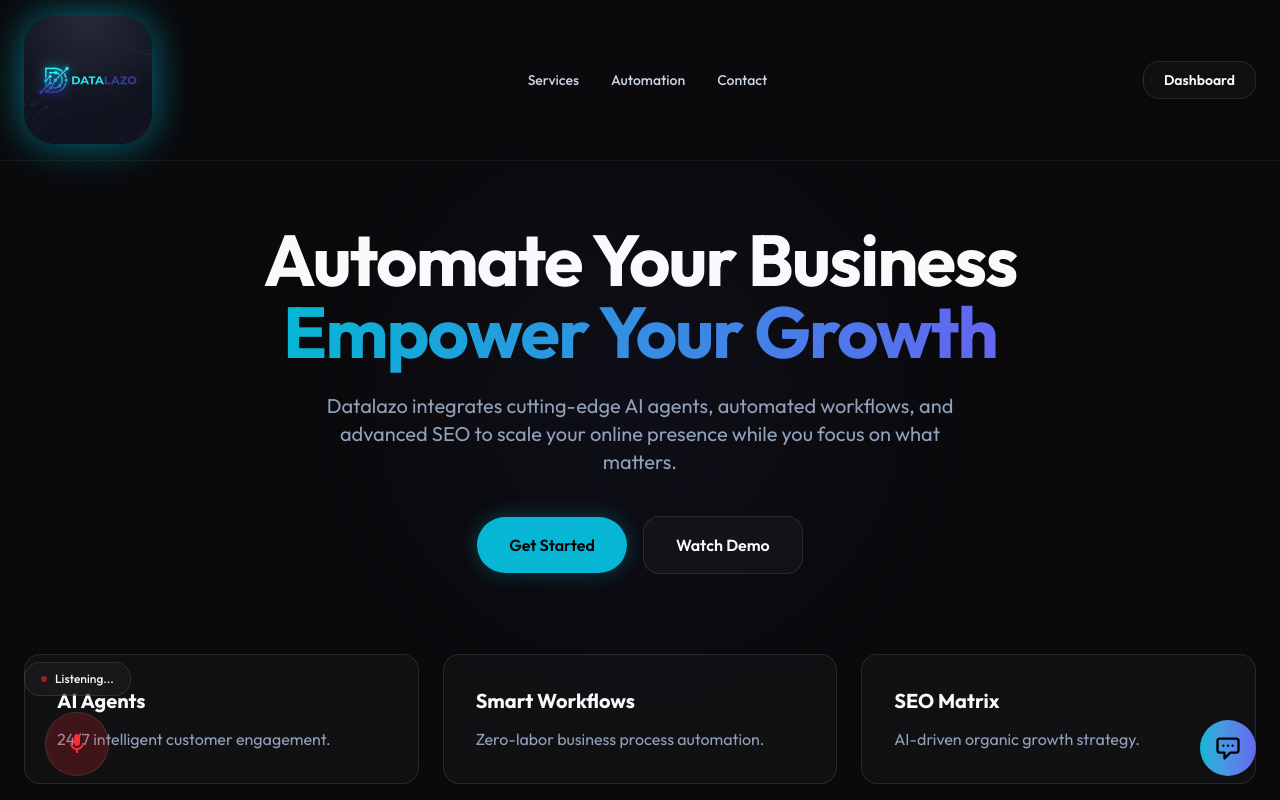
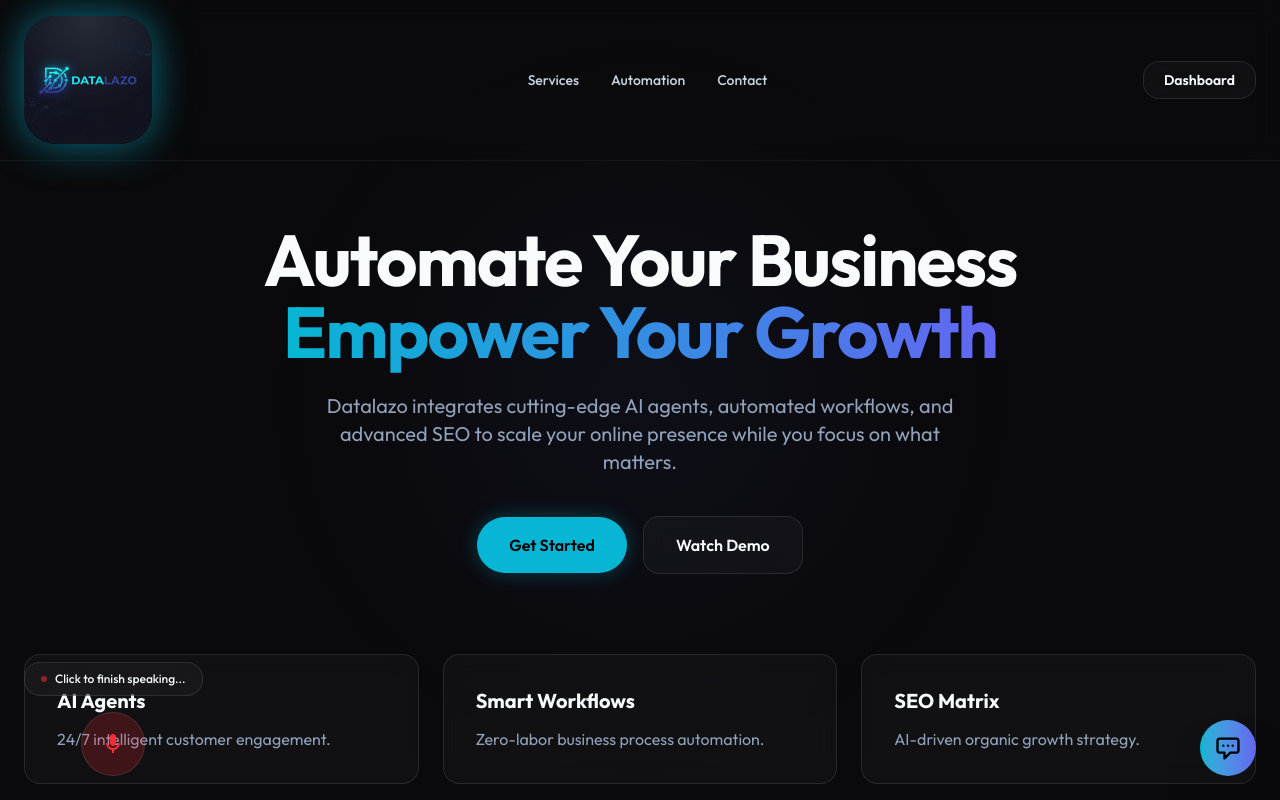
Before and after one commit to llazober/Datalazo, a Next.js app: page / in a window 1280 px wide. Both pictures are taken after a click on the button 56 px from the left and 744 px from the top of the page. Shown: the top 800 px of the page. Built offline with nearby package versions, Linux system fonts and the light colour scheme.

Commit message:
fix: change voice agent to push-to-talk manual control

```diff
--- a/src/components/VoiceAgent.tsx
+++ b/src/components/VoiceAgent.tsx
@@ -25,8 +25,9 @@ export default function VoiceAgent() {
         };
 
         recognitionRef.current.onend = () => {
+          // If the browser auto-stops, we only move to processing if the user hasn't already clicked stop
           setIsListening(false);
-          if (status === 'listening') setStatus('processing');
+          setStatus(current => current === 'listening' ? 'processing' : current);
         };
 
         recognitionRef.current.onerror = (event: any) => {
@@ -40,10 +41,12 @@ export default function VoiceAgent() {
 
   const toggleListening = () => {
     if (isListening) {
+      // Manual Stop and Process
       recognitionRef.current?.stop();
       setIsListening(false);
-      setStatus('idle');
+      setStatus('processing');
     } else {
+      // Start Listening
       if (audioRef.current) {
         audioRef.current.pause();
         setIsSpeaking(false);
@@ -108,7 +111,7 @@ export default function VoiceAgent() {
         status !== 'idle' ? 'opacity-100 translate-y-0' : 'opacity-0 translate-y-2'
       }`}>
         <span className="flex items-center gap-2">
-          {status === 'listening' && <><div className="w-1.5 h-1.5 bg-red-500 rounded-full animate-pulse" /> Listening...</>}
+          {status === 'listening' && <><div className="w-1.5 h-1.5 bg-red-500 rounded-full animate-pulse" /> Click to finish speaking...</>}
           {status === 'processing' && <><div className="w-1.5 h-1.5 bg-accent-cyan rounded-full animate-bounce" /> Architecting Reply...</>}
           {status === 'speaking' && <><div className="w-1.5 h-1.5 bg-accent-indigo rounded-full animate-pulse" /> AI is Speaking...</>}
         </span>
```
